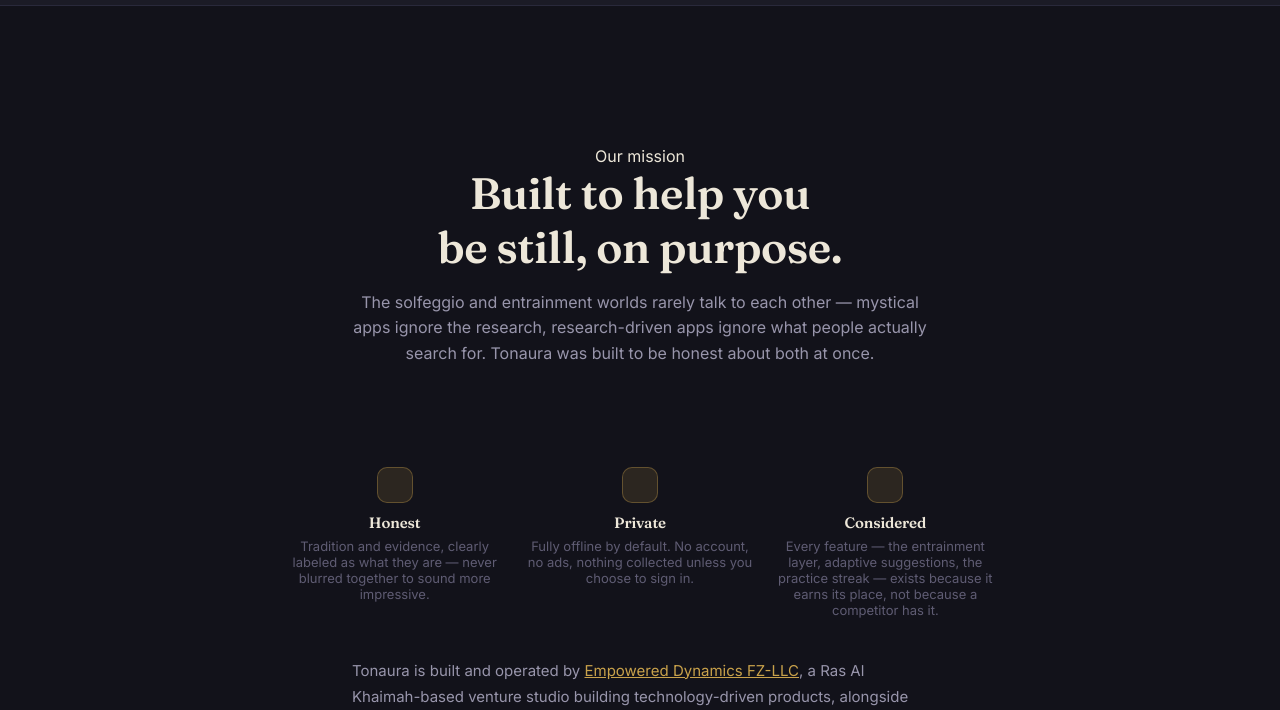
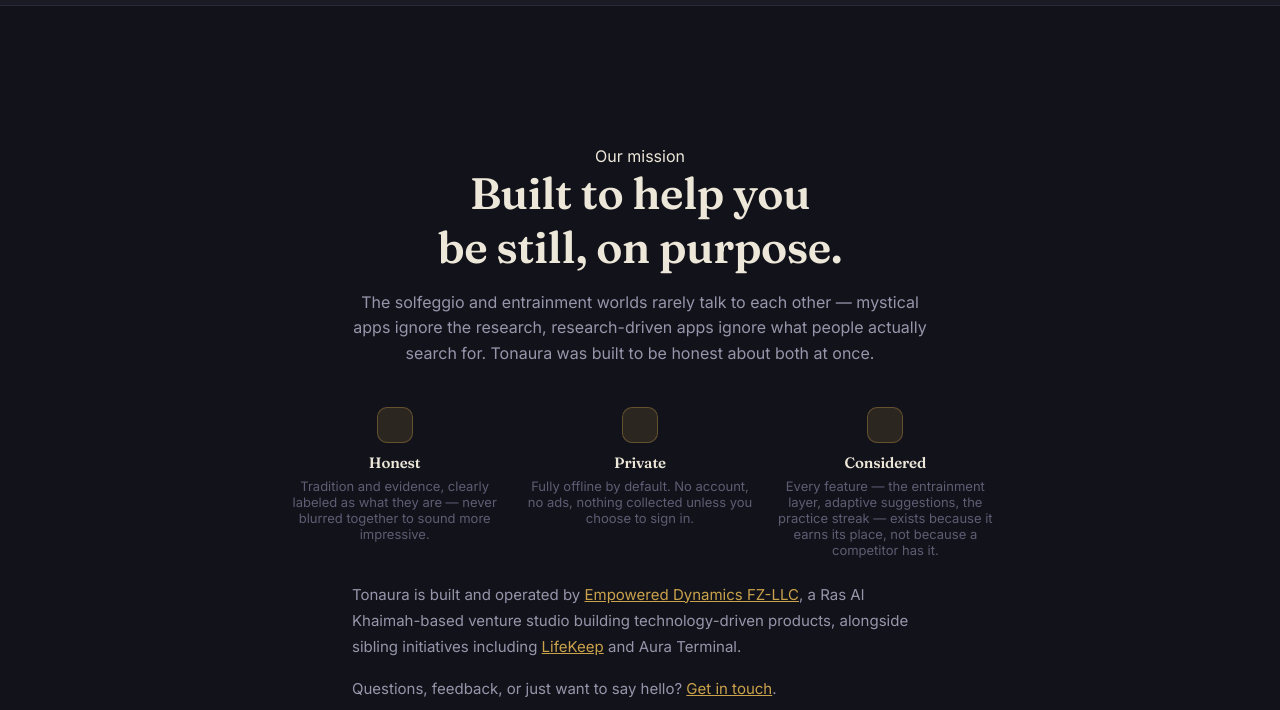
Before and after one commit to empowereddynamics26/Tonaura, a website: page public/about.html in a window 1280 px wide. Shown: the part 67-777 px from the top of the page. Drawn offline with Linux system fonts and the light colour scheme.

Commit message:
Tighten oversized spacing around About page pillars section

```diff
--- a/public/about.html
+++ b/public/about.html
@@ -322,7 +322,7 @@
   .legal-content li { margin-bottom: 6px; }
   .legal-content strong { color: var(--text-primary); }
   .inline-link { color: var(--gold); text-decoration: underline; }
-  .page-hero { padding: 140px 32px 60px; text-align: center; max-width: 640px; margin: 0 auto; }
+  .page-hero { padding: 140px 32px 32px; text-align: center; max-width: 640px; margin: 0 auto; }
   .page-hero h1 { font-size: clamp(30px, 5vw, 44px); margin-bottom: 16px; }
   .page-hero .lead { color: var(--text-secondary); font-size: 16px; line-height: 1.6; }
   .support-grid { display: grid; grid-template-columns: repeat(3, 1fr); gap: 20px; max-width: 900px; margin: 0 auto 80px; padding: 0 32px; }
@@ -340,7 +340,7 @@
     width: 100%; background: var(--bg); border: 1px solid var(--hairline); border-radius: var(--radius-sm);
     padding: 11px 14px; color: var(--text-primary); font-family: 'Inter', sans-serif; font-size: 14px;
   }
-  .about-pillars { display: grid; grid-template-columns: repeat(3, 1fr); gap: 20px; max-width: 780px; margin: 40px auto; padding: 0 32px; }
+  .about-pillars { display: grid; grid-template-columns: repeat(3, 1fr); gap: 20px; max-width: 780px; margin: 8px auto 24px; padding: 0 32px; }
   @media (max-width: 720px) { .about-pillars { grid-template-columns: 1fr; } }
   .pillar { text-align: center; }
   .pillar h3 { font-size: 15px; margin: 10px 0 6px; }
```
Also changed, not shown: tonaura-website/tonaura-website-final/about.html (+2 -2 lines).
